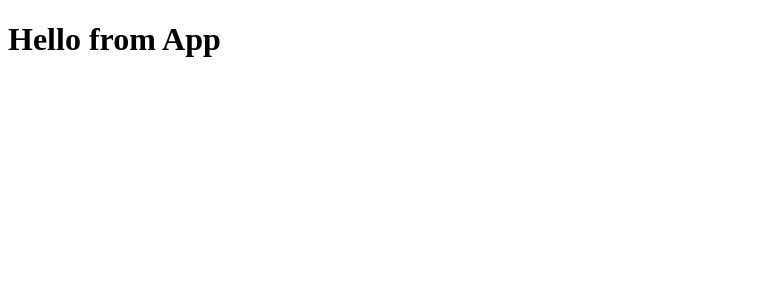
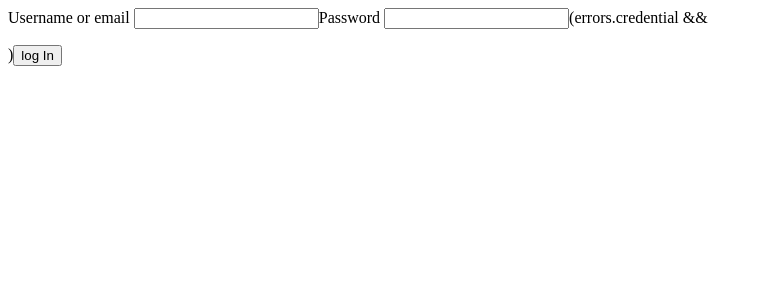
Before and after one commit to TechWillie/Air-BnB-mod-4, a React (Vite) app in the folder frontend/: page /login in a window 1280 px wide. Shown: the top 300 px of the page, without its empty margins (0-761 px from the left). Built offline with nearby package versions, Linux system fonts and the light colour scheme; no server answers.

Commit message:
added user login conponent

```diff
--- a/frontend/package.json
+++ b/frontend/package.json
@@ -14,6 +14,7 @@
     "react": "^18.2.0",
     "react-dom": "^18.2.0",
     "react-redux": "^9.2.0",
+    "react-router-dom": "^6.29.0",
     "redux": "^5.0.1",
     "redux-thunk": "^3.1.0"
   },
--- a/frontend/src/App.jsx
+++ b/frontend/src/App.jsx
@@ -1,5 +1,18 @@
+import {createBrowserRouter, RouterProvider} from 'react-router-dom'
+import LoginFormPage from './components/LoginFormPage/LoginFormPage';
+
+const router = createBrowserRouter([
+  {
+    path: '/',
+    element: <h1>Willie says Hello...</h1>
+  },
+  {
+    path: '/login',
+    element: <LoginFormPage />
+  }
+])
 function App() {
-  return <h1> Hello from App </h1>;
+  return <RouterProvider router={router} />
 }
 
 export default App;
--- /dev/null
+++ b/frontend/src/components/LoginFormPage/LoginFormPage.jsx
@@ -0,0 +1,46 @@
+import {useState} from 'react'
+import { useDispatch, useSelector } from 'react-redux'
+import {Navigate} from 'react-router-dom'
+import * as sessionActions from '../../store/session'
+
+function LoginFormPage() {
+
+    const dispatch = useDispatch();
+    const sessionUser = useSelector(state => state.session.user);
+    const [credential, setCredential] = useState('');
+    const [password, setPassword] = useState('');
+    const [errors, setErrors] = useState({});
+
+    if (sessionUser) return <Navigate to="/" />;
+    // On submit of the form,
+    const handleSubmit = (e) => {
+        e.preventDefault();
+        setErrors({});
+        // dispatch the login thunk action with the form input values.
+        return dispatch(sessionActions.userLogin({ credential, password }))
+        .catch(async (res) => {
+            const data = await res.json();
+        // Make sure to handle and display errors from the login thunk action if there are any.
+          if (data?.errors) setErrors(data.errors);
+        });
+    };
+
+
+    return (
+        <form onSubmit={handleSubmit}>
+            <label>
+                Username or email <input type="text" value={credential}
+                onChange={(e) => setCredential(e.target.value)}
+                required />
+            </label>
+            <label>
+                Password <input type="text" value={password}
+                onChange={(e) => setPassword(e.target.value)}
+                required />
+            </label>
+            (errors.credential && <p>{errors.credential}</p>)
+            <button type='submit'>log In</button>
+        </form>
+    )
+}
+export default LoginFormPage
```
Also changed, not shown: 1 other file (tests, documents, lock files or other folders).
